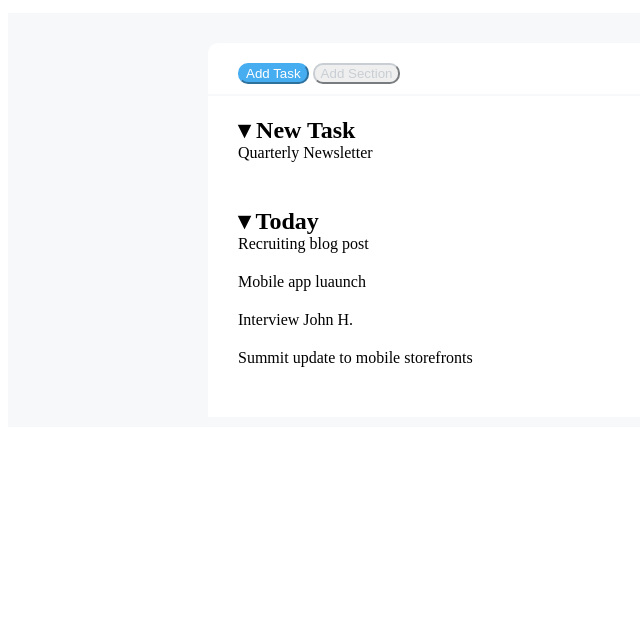
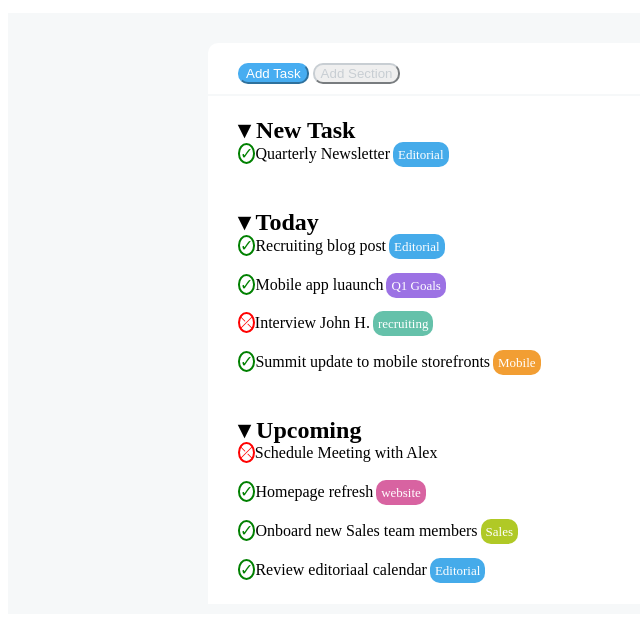
Before and after one commit to Mikel3010/html-css-toboolist, a plain HTML site: page index.html in a window 1280 px wide. Shown: the part 76-698 px from the top of the page, without its empty margins (0-640 px from the left). Drawn offline with Linux system fonts and the light colour scheme.

Commit message:
fine-lavoro

```diff
--- a/css/style.css
+++ b/css/style.css
@@ -58,3 +58,69 @@ li{
     padding-bottom: 20px;
 }
 /* inizio decorazione */
+.true::before{
+    content: "\2713";
+    border: 2px solid green;
+    border-radius: 50%;
+    color: green;
+}
+.false::before{
+    content: "\292B";
+    border: 2px solid red;
+    border-radius: 50%;
+    color: red;
+}
+.blu::after{
+    content: "Editorial";
+    background-color:#45ABEA ;
+    color: white;
+    border-radius: 10px;
+    margin-left: 3px;
+    padding: 5px;
+    font-size: small;
+}
+.viola::after{
+    content: "Q1 Goals";
+    background-color:#9C72E4 ;
+    color: white;
+    border-radius: 10px;
+    margin-left: 3px;
+    padding: 5px;
+    font-size: small;
+}
+.verdino::after{
+    content: "recruiting";
+    background-color: #65C1AA ;
+    color: white;
+    border-radius: 10px;
+    margin-left: 3px;
+    padding: 5px;
+    font-size: small;
+}
+.arancio::after{
+    content: "Mobile";
+    background-color:#F29E33 ;
+    color: white;
+    border-radius: 10px;
+    margin-left: 3px;
+    padding: 5px;
+    font-size: small;
+}
+.rosa::after{
+    content: "website";
+    background-color:#D863A1 ;
+    color: white;
+    border-radius: 10px;
+    margin-left: 3px;
+    padding: 5px;
+    font-size: small;
+}
+.verde::after{
+    content: "Sales";
+    background-color:#B0C926 ;
+    color: white;
+    border-radius: 10px;
+    margin-left: 3px;
+    padding: 5px;
+    font-size: small;
+}
--- a/index.html
+++ b/index.html
@@ -44,7 +44,17 @@
                 </ul>
             </section>
             <!-- fine seconda sezione -->
-            <section></section>
+            <!-- inizio terza sezione -->
+            <section>
+                <h2>&#9662; Upcoming</h2>
+                <ul>
+                    <li class="false">Schedule Meeting with Alex</li>
+                    <li class="true rosa">Homepage refresh</li>
+                    <li class="true verde">Onboard new Sales team members</li>
+                    <li class="true blu">Review editoriaal calendar</li>
+                </ul>
+            </section>
+            <!-- fine terza sezione -->
         </div>
 
     </main>
```
